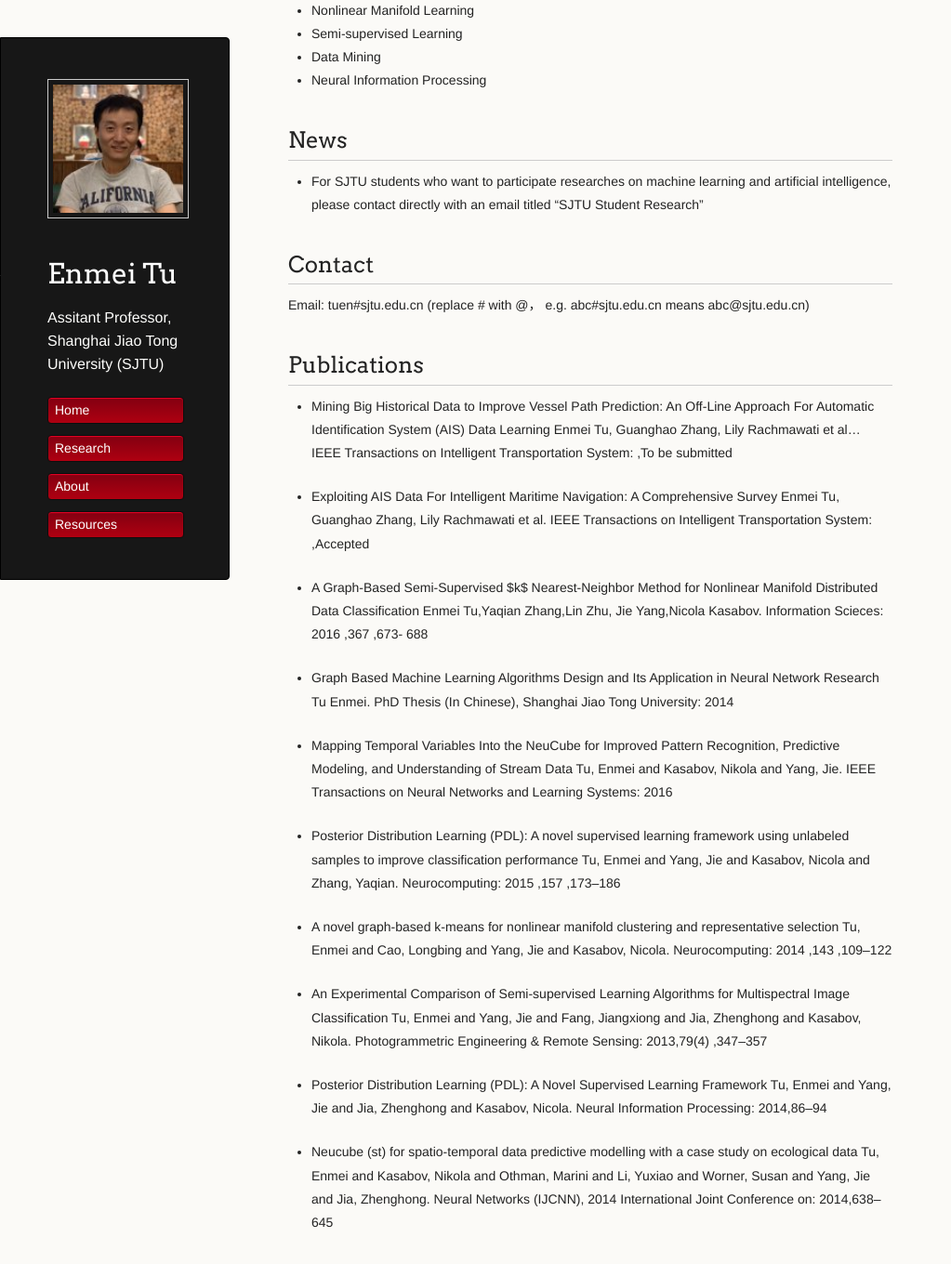
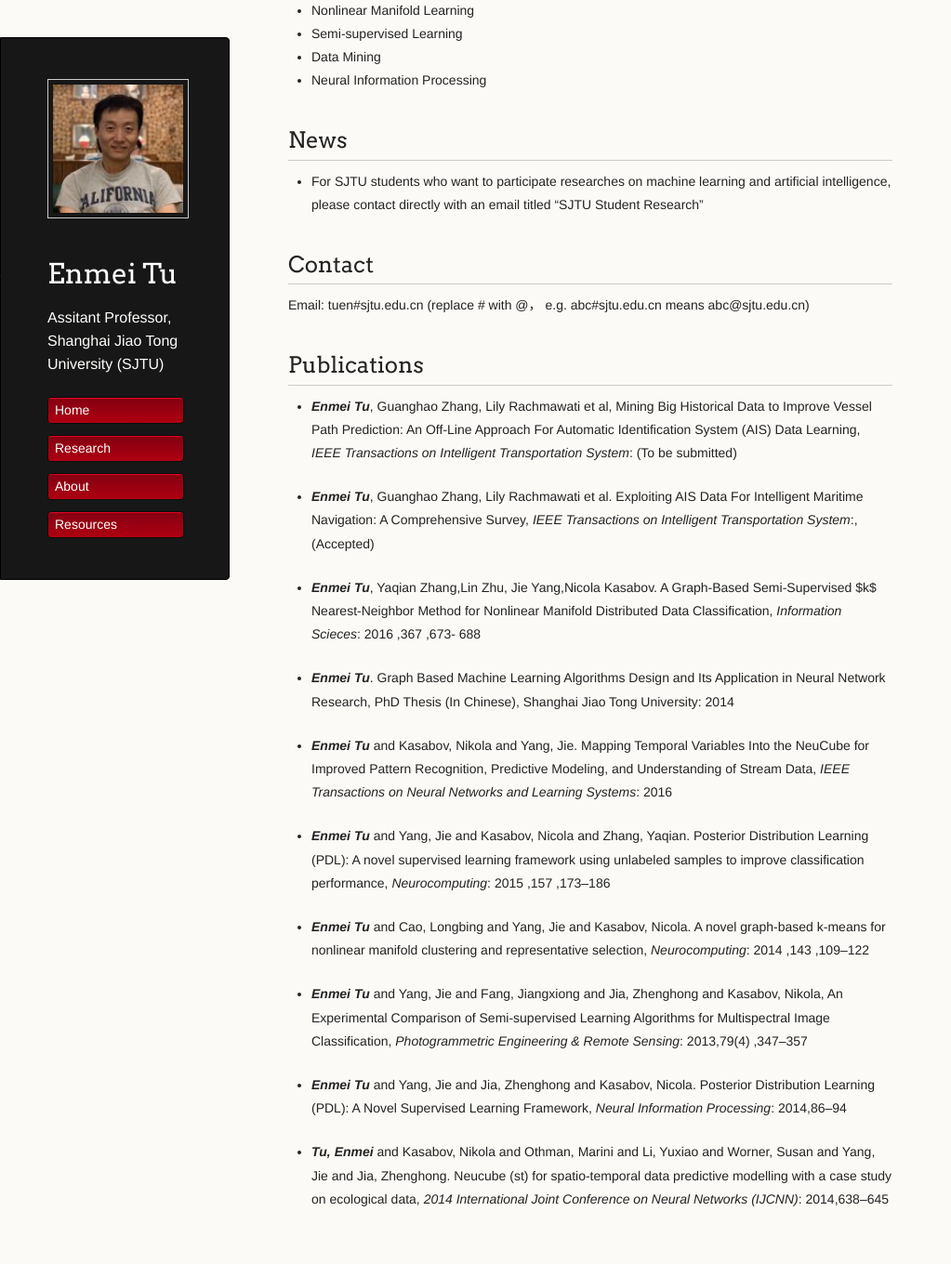
Before and after one commit to hellotem/enmeitu.github.io, a Jekyll site: the page built from index.md, in a window 1280 px wide and 1400 px high, scrolled down 410 px. Shown: the top 1360 px of the window at 93% size, without its empty margins (0-1023 px from the left). Built offline with Jekyll 4.4.1, drawn with Linux system fonts in a browser that asks for light colours.

Commit message:
Add files via upload

```diff
--- a/index.md
+++ b/index.md
@@ -30,35 +30,25 @@ I am an assistant professor at the School of Electronic Information and Electric
 Email: tuen#sjtu.edu.cn (replace # with @， e.g. abc#sjtu.edu.cn means abc@sjtu.edu.cn)
 
 ## Publications
-* Mining Big Historical Data to Improve Vessel Path Prediction: An Off-Line Approach For Automatic Identification System (AIS) Data Learning
-Enmei Tu, Guanghao Zhang, Lily Rachmawati et al... IEEE Transactions on Intelligent  Transportation System: ,To be submitted
+* ***Enmei Tu***, Guanghao Zhang, Lily Rachmawati et al, Mining Big Historical Data to Improve Vessel Path Prediction: An Off-Line Approach For Automatic Identification System (AIS) Data Learning, _IEEE Transactions on Intelligent  Transportation System_: (To be submitted)
 
-* Exploiting AIS Data For Intelligent Maritime Navigation: A Comprehensive Survey
-Enmei Tu, Guanghao Zhang, Lily Rachmawati et al. IEEE Transactions on Intelligent Transportation System: ,Accepted
+* ***Enmei Tu***, Guanghao Zhang, Lily Rachmawati et al. Exploiting AIS Data For Intelligent Maritime Navigation: A Comprehensive Survey, _IEEE Transactions on Intelligent Transportation System_:, (Accepted)
 
-* A Graph-Based Semi-Supervised $k$ Nearest-Neighbor Method for Nonlinear Manifold Distributed Data Classification
-Enmei Tu,Yaqian Zhang,Lin Zhu, Jie Yang,Nicola Kasabov. Information Scieces: 2016 ,367 ,673- 688
+* ***Enmei Tu***, Yaqian Zhang,Lin Zhu, Jie Yang,Nicola Kasabov. A Graph-Based Semi-Supervised $k$ Nearest-Neighbor Method for Nonlinear Manifold Distributed Data Classification, _Information Scieces_: 2016 ,367 ,673- 688
 
-* Graph Based Machine Learning Algorithms Design and Its Application in Neural Network Research
-Tu Enmei. PhD Thesis (In Chinese), Shanghai Jiao Tong University: 2014
+* ***Enmei Tu***. Graph Based Machine Learning Algorithms Design and Its Application in Neural Network Research, PhD Thesis (In Chinese), Shanghai Jiao Tong University: 2014
 
-* Mapping Temporal Variables Into the NeuCube for Improved Pattern Recognition, Predictive Modeling, and Understanding of Stream Data
-Tu, Enmei and Kasabov, Nikola and Yang, Jie. IEEE Transactions on Neural Networks and  Learning Systems: 2016
+* ***Enmei Tu*** and Kasabov, Nikola and Yang, Jie. Mapping Temporal Variables Into the NeuCube for Improved Pattern Recognition, Predictive Modeling, and Understanding of Stream Data, _IEEE Transactions on Neural Networks and  Learning Systems_: 2016
 
-* Posterior Distribution Learning (PDL): A novel supervised learning framework using unlabeled samples to improve classification performance
-Tu, Enmei and Yang, Jie and Kasabov, Nicola and Zhang, Yaqian. Neurocomputing: 2015 ,157 ,173--186
+* ***Enmei Tu*** and Yang, Jie and Kasabov, Nicola and Zhang, Yaqian. Posterior Distribution Learning (PDL): A novel supervised learning framework using unlabeled samples to improve classification performance, _Neurocomputing_: 2015 ,157 ,173--186
 
-* A novel graph-based k-means for nonlinear manifold clustering and representative selection
-Tu, Enmei and Cao, Longbing and Yang, Jie and Kasabov, Nicola. Neurocomputing: 2014 ,143 ,109--122
+* ***Enmei Tu*** and Cao, Longbing and Yang, Jie and Kasabov, Nicola. A novel graph-based k-means for nonlinear manifold clustering and representative selection, _Neurocomputing_: 2014 ,143 ,109--122
 
-* An Experimental Comparison of Semi-supervised Learning Algorithms for Multispectral Image Classification
-Tu, Enmei and Yang, Jie and Fang, Jiangxiong and Jia, Zhenghong and Kasabov, Nikola. Photogrammetric Engineering & Remote Sensing: 2013,79(4) ,347--357
+* ***Enmei Tu*** and Yang, Jie and Fang, Jiangxiong and Jia, Zhenghong and Kasabov, Nikola, An Experimental Comparison of Semi-supervised Learning Algorithms for Multispectral Image Classification, _Photogrammetric Engineering & Remote Sensing_: 2013,79(4) ,347--357
 
-* Posterior Distribution Learning (PDL): A Novel Supervised Learning Framework
-Tu, Enmei and Yang, Jie and Jia, Zhenghong and Kasabov, Nicola. Neural Information Processing: 2014,86--94
+* ***Enmei Tu*** and Yang, Jie and Jia, Zhenghong and Kasabov, Nicola. Posterior Distribution Learning (PDL): A Novel Supervised Learning Framework, _Neural Information Processing_: 2014,86--94
 
-* Neucube (st) for spatio-temporal data predictive modelling with a case study on ecological data
-Tu, Enmei and Kasabov, Nikola and Othman, Marini and Li, Yuxiao and Worner, Susan and Yang, Jie and Jia, Zhenghong. Neural Networks (IJCNN), 2014 International Joint Conference on: 2014,638--645
+* ***Tu, Enmei*** and Kasabov, Nikola and Othman, Marini and Li, Yuxiao and Worner, Susan and Yang, Jie and Jia, Zhenghong. Neucube (st) for spatio-temporal data predictive modelling with a case study on ecological data,  _2014 International Joint Conference on Neural Networks (IJCNN)_: 2014,638--645
 
 
 <!-- ### Header 3
```
